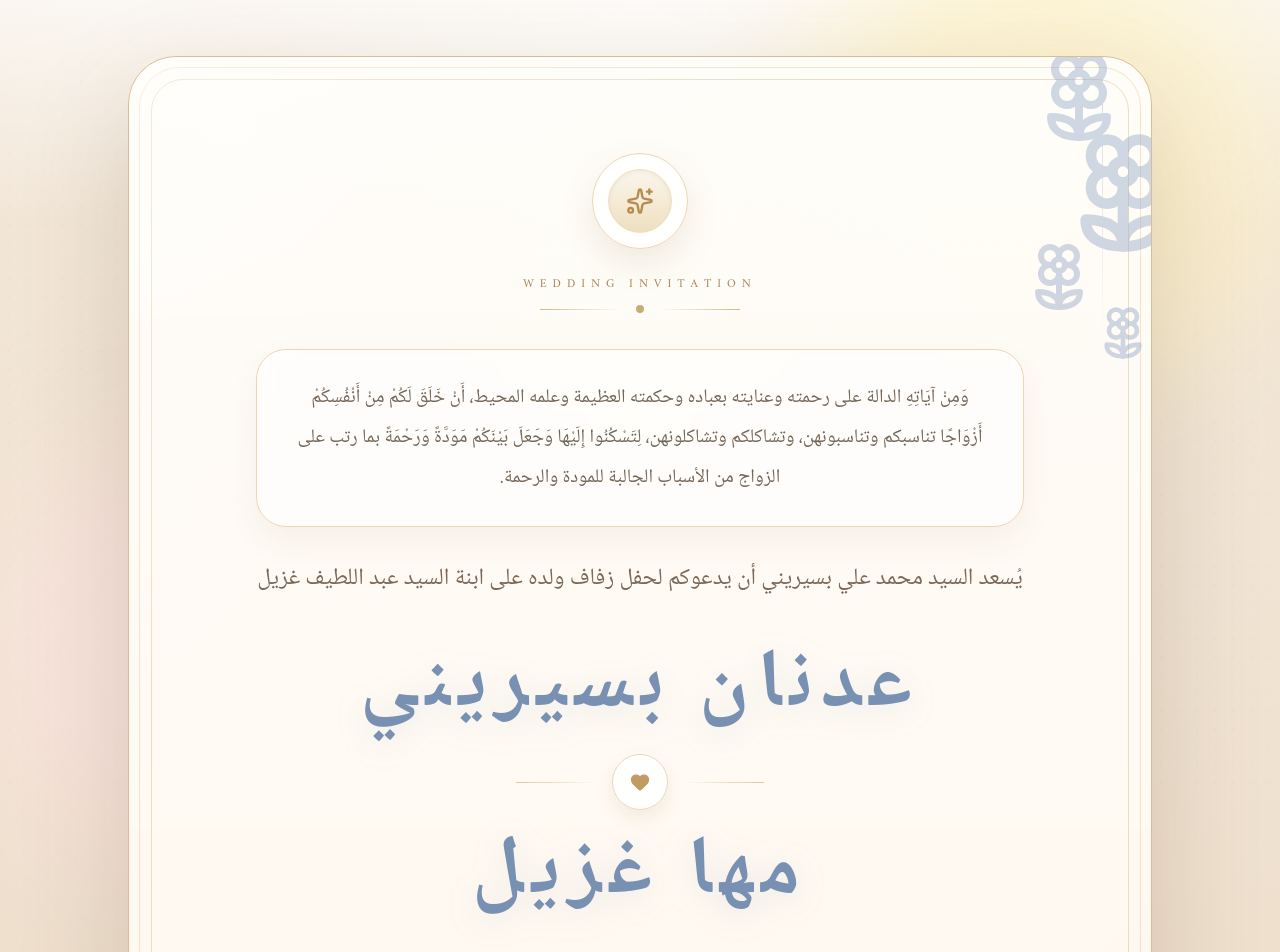
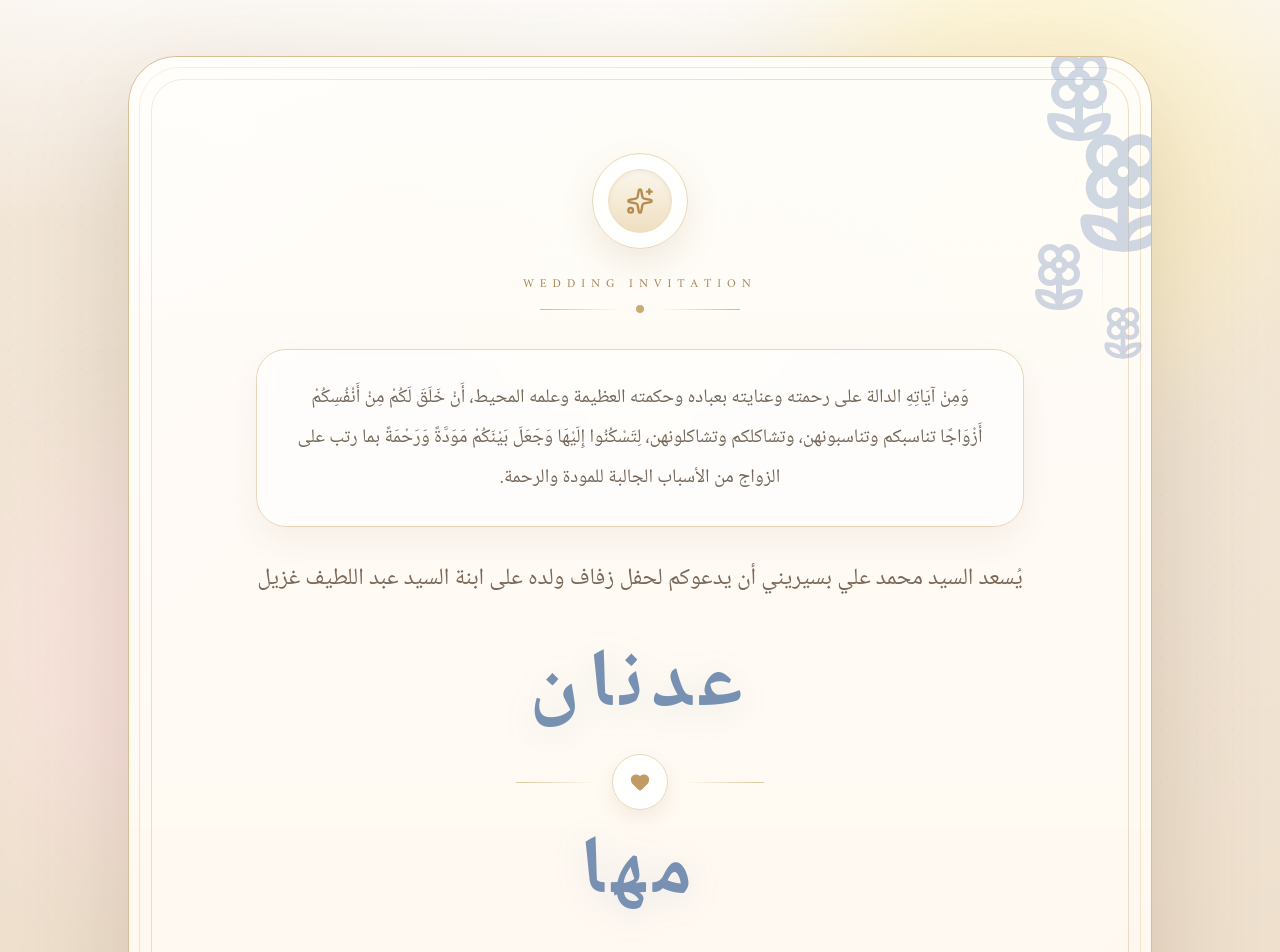
Before and after one commit to al-bceriny/Wedding-Invite, a React (Vite) app: page / in a window 1280 px wide. Shown: the top 952 px of the page. Built offline with nearby package versions, Linux system fonts and the light colour scheme.

Commit message:
Upgrade invitation to royal design

```diff
--- a/src/App.tsx
+++ b/src/App.tsx
@@ -10,8 +10,8 @@ import {
 } from "lucide-react";
 
 export default function WeddingInvitePortfolioPage() {
-  const groom = "عدنان بسيريني";
-  const bride = "مها غزيل";
+  const groom = "عدنان";
+  const bride = "مها";
   const eventDate = "الأحد 03 / 05 / 2026";
   const eventTime = "يُحدد لاحقاً";
 
```
